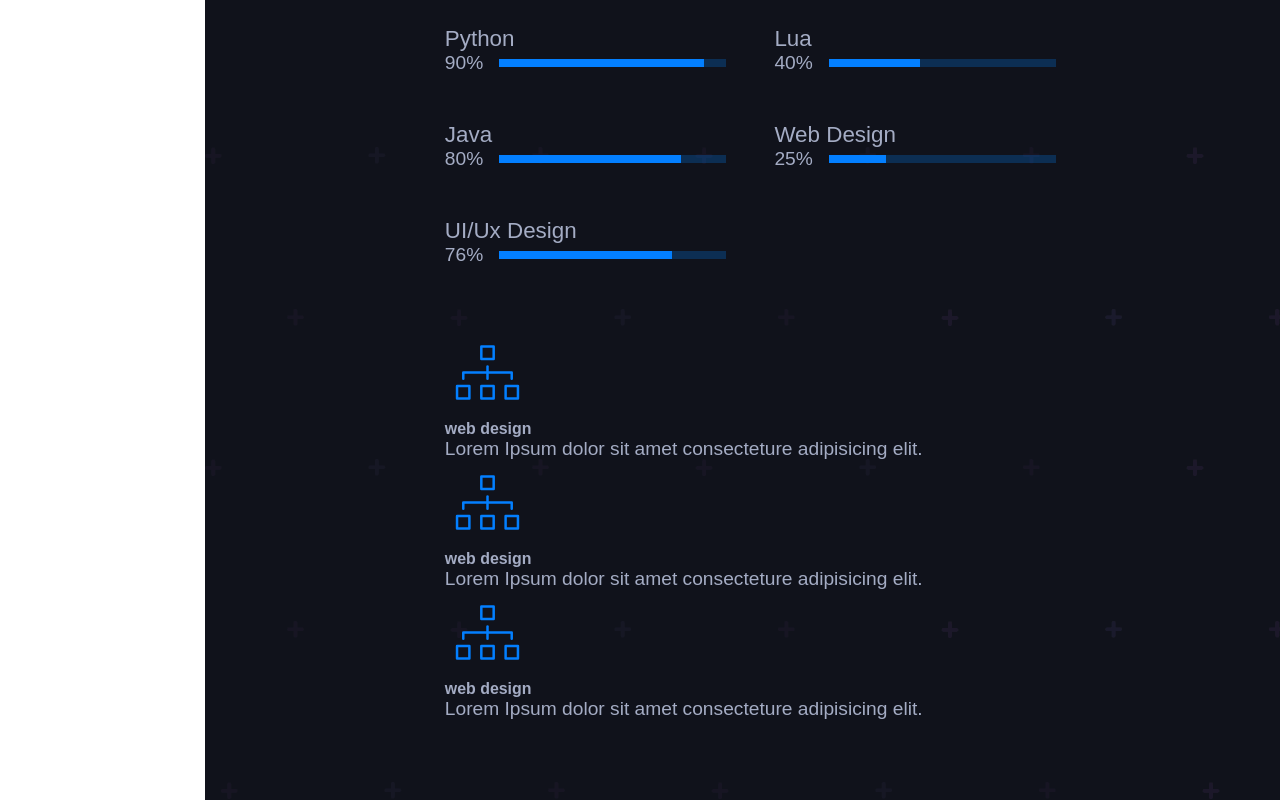
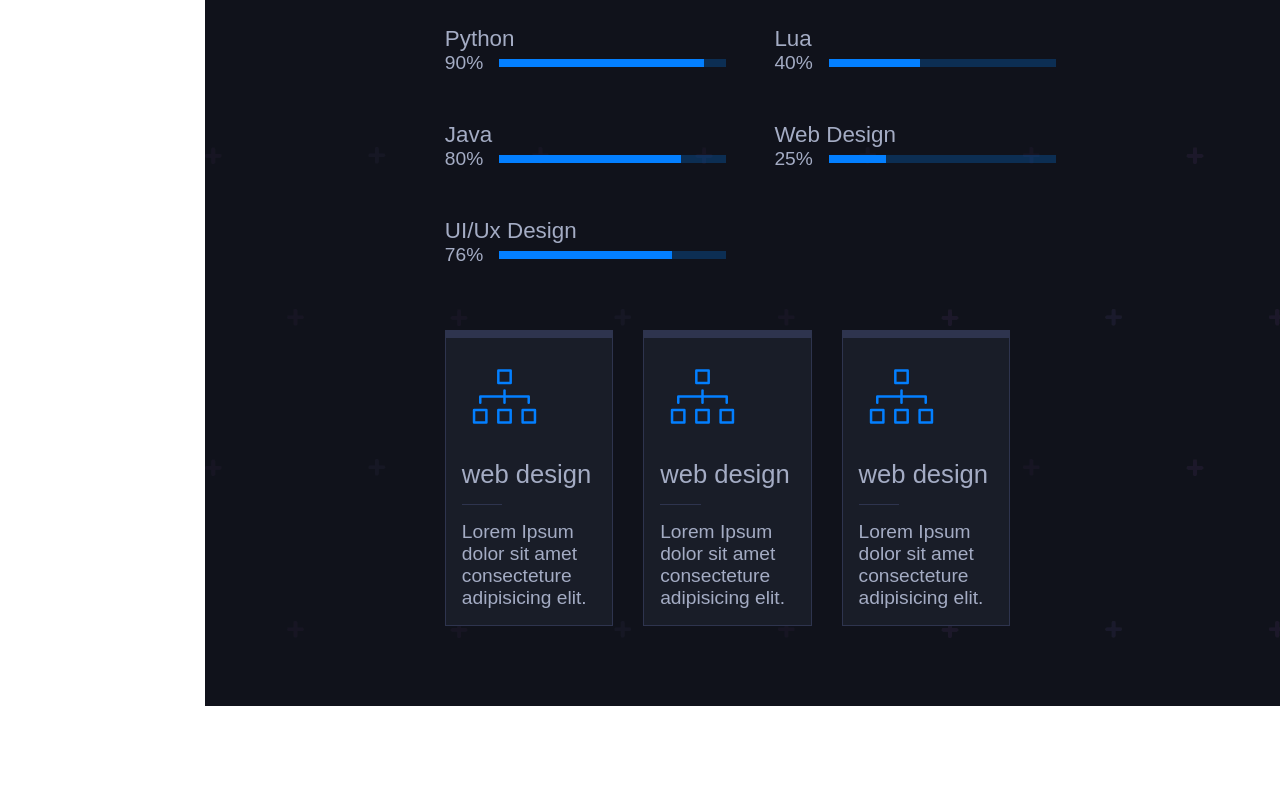
Before and after one commit to shafeenashaikh/React-Portfolio, a React (Create React App) app: page /about in a window 1280 px wide. Shown: the part 979-1779 px from the top of the page. After the commit the page ends 1685 px from the top, so only its background shows below. Built offline with nearby package versions, Linux system fonts and the light colour scheme; a web font is replaced by a local one.

Commit message:
Done styling of the ServiceSection

```diff
--- a/src/Styles/_services.scss
+++ b/src/Styles/_services.scss
@@ -0,0 +1,38 @@
+.ServicesSection{
+    .services{
+        width: 85%;
+        background-color: #191D28;
+        border-left: 1px solid #2e344e;
+        border-right: 1px solid #2e344e;
+        border-top: 8px solid #2e344e;
+        border-bottom: 1px solid #2e344e;
+        transition: all .4s ease-in-out;
+        &:hover{
+            border-top: 8px solid #037FFF;
+        }
+        .service-content{
+            padding: 1rem;
+            .s-title{
+                font-size: 1.6rem;
+                font-weight: 500;
+                position: relative;
+                padding-bottom: 1rem;
+                margin: 1rem 0;
+                &::after{
+                    content: "";
+                    position: absolute;
+                    bottom: 0;
+                    left: 0;
+                    width: 30%;
+                    height: 1px;
+                    background-color: #2e344e;
+                }
+            }
+        }
+    }
+}
+
+.services-container{
+    display: flex;
+    justify-content: space-between;
+}
```
